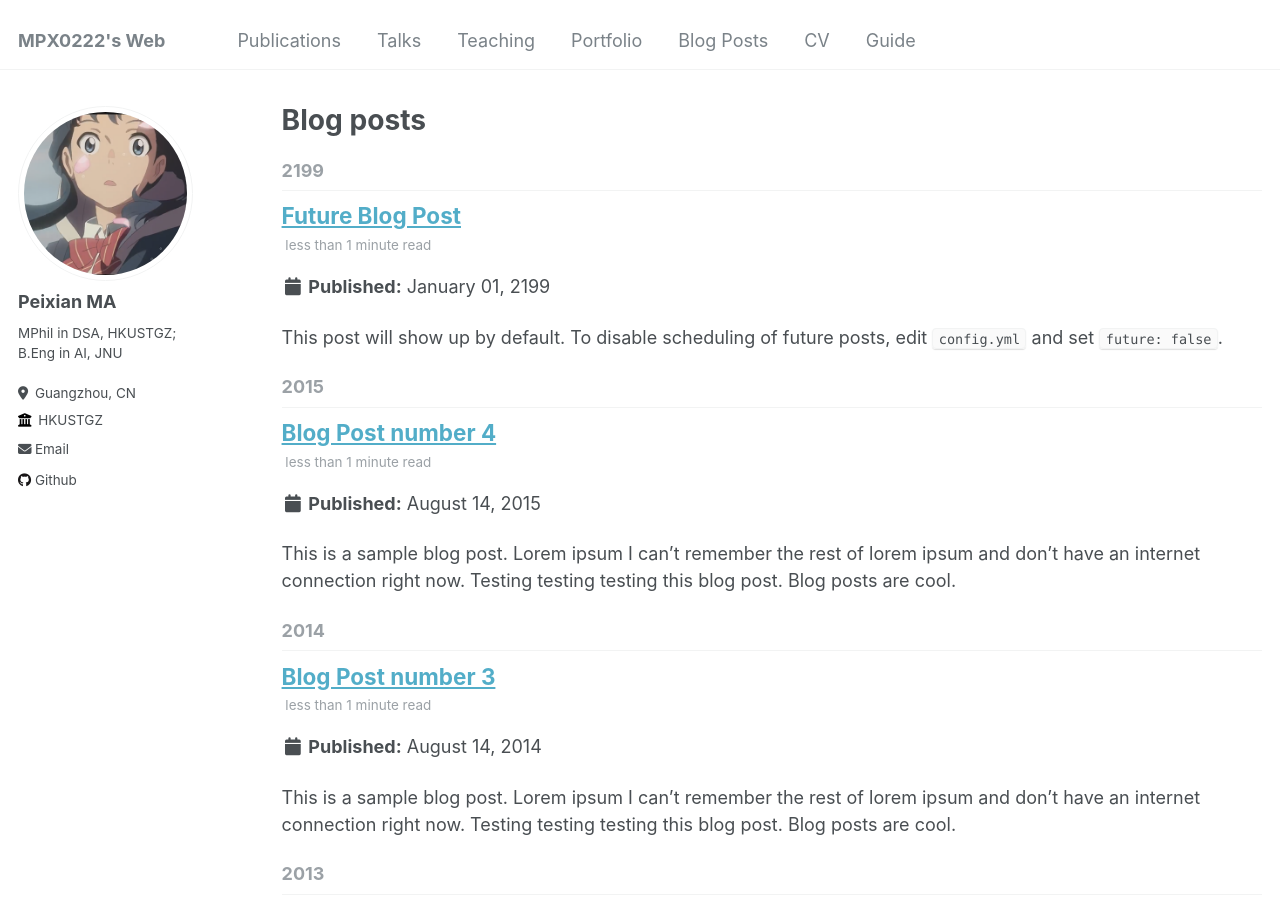
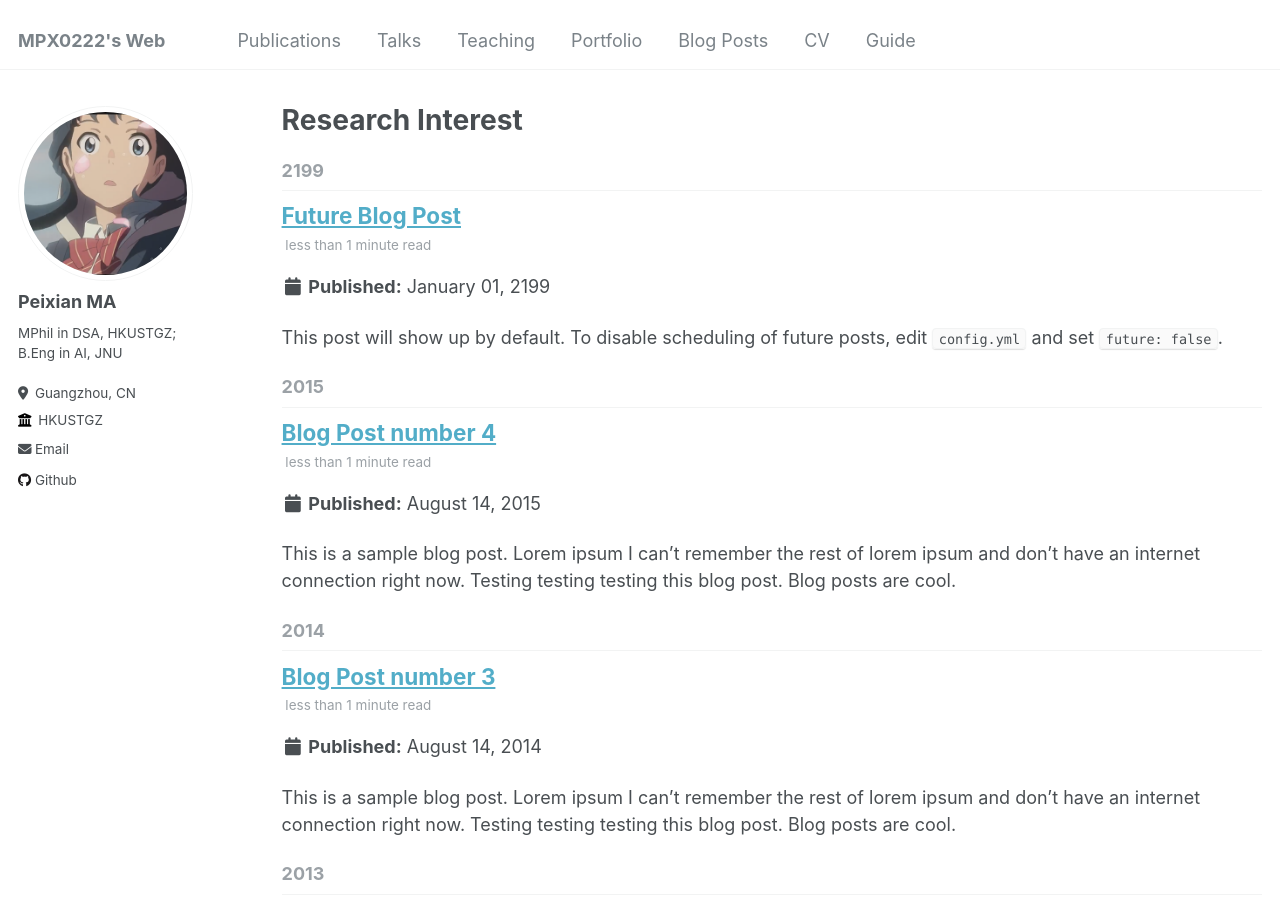
Before and after one commit to MPX0222/MPX0222.github.io, a Jekyll site: the page built from _pages/year-archive.html, in a window 1280 px wide and 900 px high. Built offline with Jekyll 4.4.1, drawn with Linux system fonts in a browser that asks for light colours.

Commit message:
Update year-archive.html

```diff
--- a/_pages/year-archive.html
+++ b/_pages/year-archive.html
@@ -1,7 +1,7 @@
 ---
 layout: archive
 permalink: /year-archive/
-title: "Blog posts"
+title: "Research Interest"
 author_profile: true
 redirect_from:
   - /wordpress/blog-posts/
```
